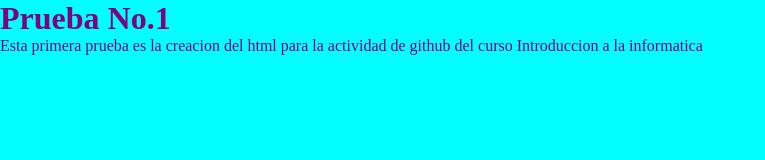
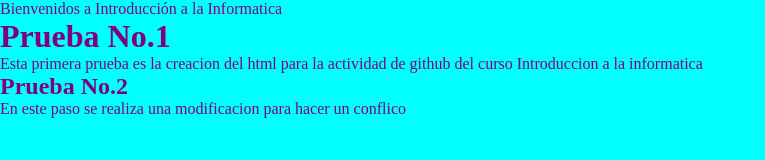
Before and after one commit to StefanyRueda/Sala26, a plain HTML site: page index.html in a window 1280 px wide. Shown: the whole page, without its empty margins (0-765 px from the left). Drawn offline with Linux system fonts and the light colour scheme.

Commit message:
Cambio en la linea 10

```diff
--- a/index.html
+++ b/index.html
@@ -7,7 +7,10 @@
     <title>Ejercicio Integrador</title>
 </head>
 <body>
+    <p>Bienvenidos a Introducción a la Informatica</p>
     <h1>Prueba No.1 </h1>
     <p> Esta primera prueba es la creacion del html para la actividad de github del curso Introduccion a la informatica</p>
+    <h2>Prueba No.2</h2>
+    <p> En este paso se realiza una modificacion para hacer un conflico</p>
 </body>
 </html>
```
